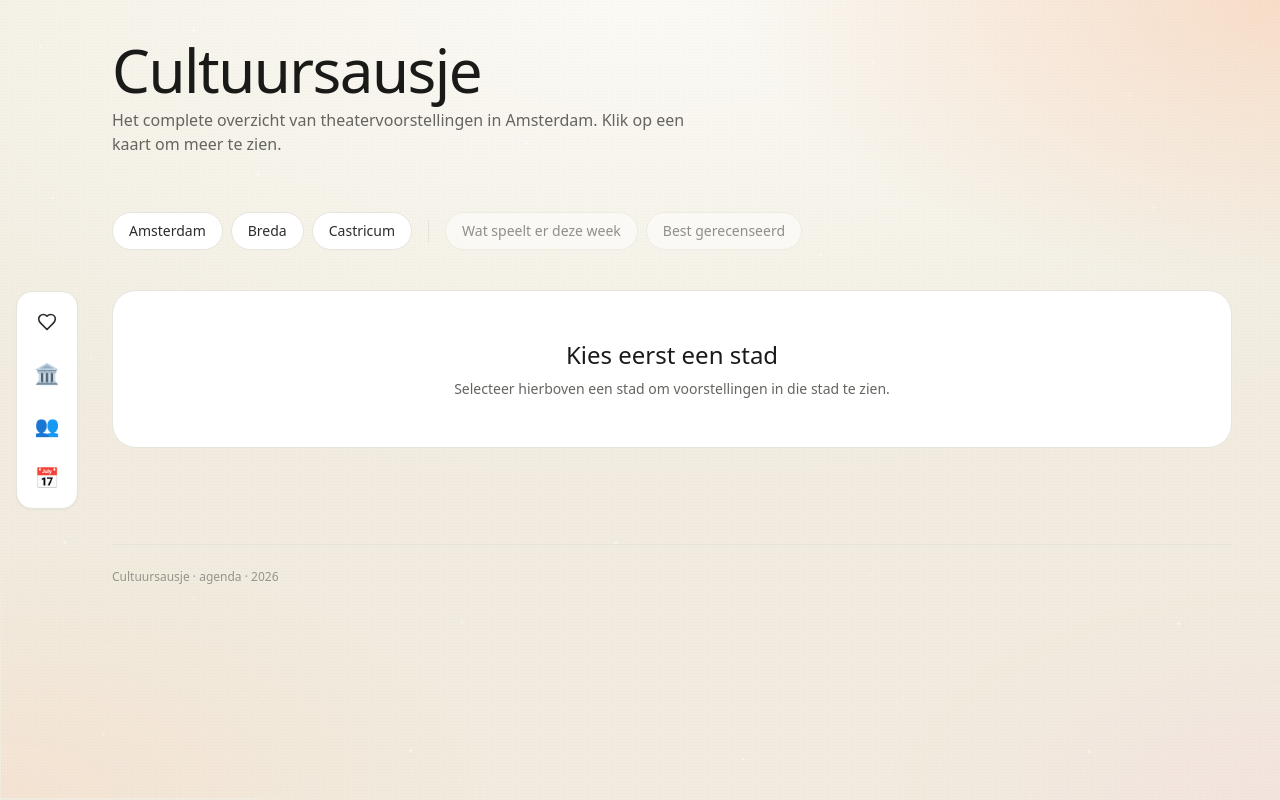
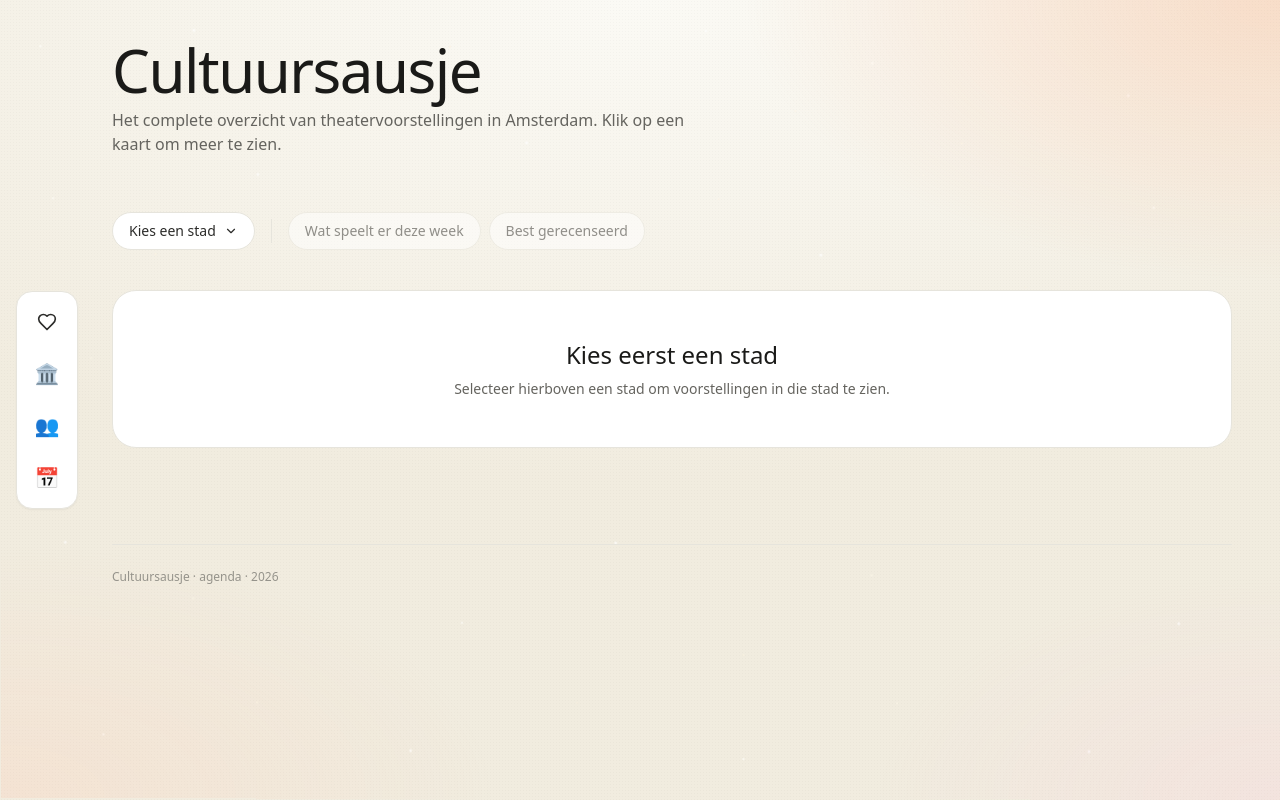
Before and after one commit to cultuursausje/cultuursausje, a Next.js app in the folder site/: page / in a window 1280 px wide. Built offline with nearby package versions, Linux system fonts and the light colour scheme.

Commit message:
Add files via upload

```diff
--- a/site/components/ShowsExplorer.tsx
+++ b/site/components/ShowsExplorer.tsx
@@ -1,11 +1,23 @@
 "use client";
 
-import { useEffect, useMemo, useState } from "react";
+import { useEffect, useMemo, useRef, useState } from "react";
+import { ChevronDown, X } from "lucide-react";
 import { ShowCard } from "./ShowCard";
 import { FilterSidebar } from "./FilterSidebar";
 import { loadFavorites, saveFavorites } from "@/lib/favorites";
 import { monthsToShow, monthLabel, monthKey, pillForMonth } from "@/lib/dates";
 import type { ShowDisplay, Theater, Gezelschap } from "@/types";
+
+// Grotere Nederlandse theater-steden — zodat de dropdown ook steden bevat
+// die nog geen voorstellingen hebben (de gebruiker kan ze toch zoeken).
+const DUTCH_THEATER_CITIES = [
+  "Amsterdam", "Rotterdam", "Den Haag", "Utrecht", "Eindhoven",
+  "Groningen", "Tilburg", "Almere", "Breda", "Nijmegen",
+  "Apeldoorn", "Haarlem", "Enschede", "Arnhem", "Amersfoort",
+  "Maastricht", "Leiden", "'s-Hertogenbosch", "Zwolle", "Leeuwarden",
+  "Dordrecht", "Heerlen", "Delft", "Castricum", "Alkmaar",
+  "Hilversum", "Deventer", "Schiedam"
+];
 
 interface Props {
   shows: ShowDisplay[];
@@ -35,12 +47,41 @@ export function ShowsExplorer({ shows, theaters, gezelschappen }: Props) {
   const [showThisWeek, setShowThisWeek] = useState(false);
   const [showTopRated, setShowTopRated] = useState(false);
 
-  // Beschikbare steden uit de theaters
+  // Beschikbare steden: theaters die we hebben + grote NL theater-steden (gesorteerd)
   const availableCities = useMemo(() => {
     const set = new Set<string>();
     theaters.forEach(t => { if (t.stad) set.add(t.stad); });
-    return Array.from(set).sort();
+    DUTCH_THEATER_CITIES.forEach(c => set.add(c));
+    return Array.from(set).sort((a, b) => a.localeCompare(b, "nl"));
   }, [theaters]);
+
+  // Lookup theater_id → stad voor extra_theaters check
+  const theaterStadById = useMemo(() => {
+    const m = new Map<string, string>();
+    theaters.forEach(t => m.set(t.id, t.stad));
+    return m;
+  }, [theaters]);
+
+  // Stad-dropdown state
+  const [cityOpen, setCityOpen] = useState(false);
+  const [cityQuery, setCityQuery] = useState("");
+  const cityRef = useRef<HTMLDivElement>(null);
+
+  useEffect(() => {
+    if (!cityOpen) return;
+    const handler = (e: MouseEvent) => {
+      if (cityRef.current && !cityRef.current.contains(e.target as Node)) {
+        setCityOpen(false);
+      }
+    };
+    const t = setTimeout(() => document.addEventListener("click", handler), 0);
+    return () => { clearTimeout(t); document.removeEventListener("click", handler); };
+  }, [cityOpen]);
+
+  const filteredCities = useMemo(
+    () => availableCities.filter(c => c.toLowerCase().includes(cityQuery.toLowerCase())),
+    [availableCities, cityQuery]
+  );
 
   useEffect(() => { setFavorites(loadFavorites()); }, []);
 
@@ -76,8 +117,11 @@ export function ShowsExplorer({ shows, theaters, gezelschappen }: Props) {
     // Voordat een stad gekozen is, tonen we niets
     if (!selectedCity) return [];
     return shows.filter(s => {
-      // Stad-filter: theater_stad moet matchen
-      if (s.theater_stad !== selectedCity) return false;
+      // Stad-filter: primair theater óf één van de extra_theaters moet in de stad zijn
+      const inCity =
+        s.theater_stad === selectedCity ||
+        s.extra_theaters.some(id => theaterStadById.get(id) === selectedCity);
+      if (!inCity) return false;
       if (showFavoritesOnly && !favorites.has(s.id)) return false;
 
       // Deze week: speeldata of speelperiode binnen vandaag t/m vandaag+7
@@ -230,24 +274,69 @@ export function ShowsExplorer({ shows, theaters, gezelschappen }: Props) {
         onClearMonths={clearMonths}
       />
 
-      {/* Filter chips: eerst stad (verplicht), dan een verticaal streepje, dan quick filters */}
+      {/* Filter chips: eerst stad-dropdown (verplicht), dan streepje, dan quick filters */}
       <div className="mb-8 flex flex-wrap items-center gap-2 sm:mb-10">
-        {availableCities.map(city => {
+        {/* Searchable city dropdown */}
+        <div ref={cityRef} className="relative">
+          <button
+            onClick={() => setCityOpen(v => !v)}
+            className={`flex items-center gap-2 rounded-full px-4 py-2 text-sm font-medium transition-colors ${
+              selectedCity
+                ? "bg-ink text-white hover:bg-black"
+                : "bg-white border border-line text-ink-soft hover:bg-[#F8F6EF]"
+            }`}
+          >
+            <span>{selectedCity || "Kies een stad"}</span>
+            {selectedCity ? (
+              <span
+                role="button"
+                onClick={e => { e.stopPropagation(); setSelectedCity(null); setCityOpen(false); }}
+                className="-mr-1 ml-1 inline-flex h-4 w-4 items-center justify-center rounded-full hover:bg-white/15"
+                aria-label="Stad wissen"
+              >
+                <X size={11} />
+              </span>
+            ) : (
+              <ChevronDown size={14} />
+            )}
+          </button>
+          {cityOpen && (
+            <div className="absolute left-0 top-full z-50 mt-2 w-64 rounded-2xl border border-line bg-white shadow-xl overflow-hidden flex flex-col">
+              <div className="p-2 border-b border-line">
+                <input
+                  autoFocus
+                  type="text"
+                  value={cityQuery}
+                  onChange={e => setCityQuery(e.target.value)}
+                  placeholder="Zoek een stad..."
+                  className="w-full rounded-lg border border-line px-3 py-2 text-sm focus:outline-none focus:ring-2 focus:ring-ink/20"
+                />
+              </div>
+              <div className="max-h-64 overflow-y-auto p-2">
+                {filteredCities.length === 0 ? (
+                  <div className="px-3 py-2 text-sm italic text-ink-faint">Geen resultaten</div>
+                ) : (
+                  filteredCities.map(city => {
                     const isActive = selectedCity === city;
                     return (
                       <button
                         key={city}
-              onClick={() => setSelectedCity(isActive ? null : city)}
-              className={`rounded-full px-4 py-2 text-sm font-medium transition-colors ${
+                        onClick={() => { setSelectedCity(city); setCityOpen(false); setCityQuery(""); }}
+                        className={`w-full text-left px-3 py-2 text-sm rounded-lg transition-colors ${
                           isActive
-                  ? "bg-ink text-white hover:bg-black"
-                  : "bg-white border border-line text-ink-soft hover:bg-[#F8F6EF]"
+                            ? "bg-[#F1EFE8] text-ink font-medium"
+                            : "text-ink-soft hover:bg-[#F8F6EF]"
                         }`}
                       >
                         {city}
                       </button>
                     );
-        })}
+                  })
+                )}
+              </div>
+            </div>
+          )}
+        </div>
 
         <div className="mx-2 h-6 w-px bg-line" aria-hidden="true" />
 
```
Lines whose indentation alone changed are shown as unchanged.
